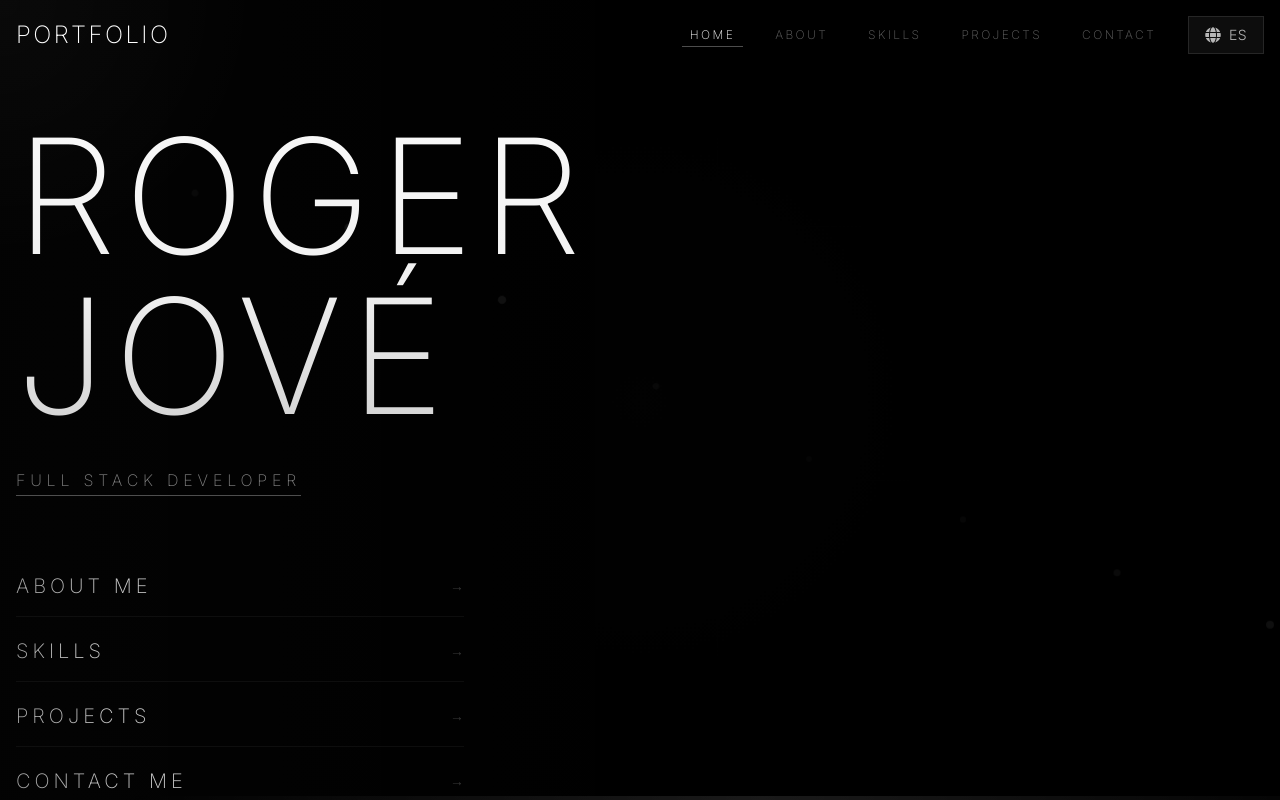
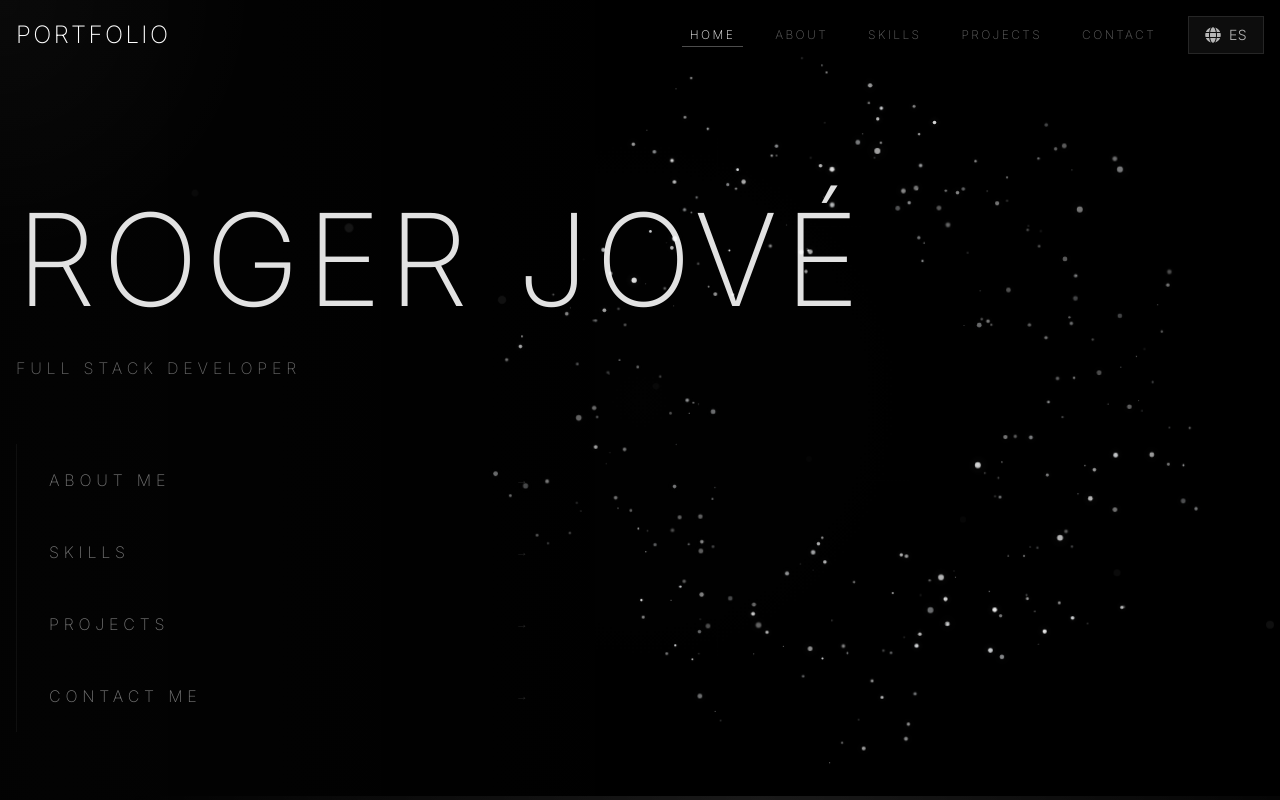
Before and after one commit to rogerjove012005/Portfolio, a Next.js app: page / in a window 1280 px wide. Built offline with nearby package versions, Linux system fonts and the light colour scheme.

Commit message:
fix: white/light colors and hover release animation

```diff
--- a/components/Hero.tsx
+++ b/components/Hero.tsx
@@ -8,6 +8,8 @@ import Link from 'next/link'
 export default function Hero() {
   const { t } = useLanguage()
   const [mousePosition, setMousePosition] = useState({ x: 0, y: 0 })
+  const [isHoveringParticles, setIsHoveringParticles] = useState(false)
+  const [justReleasedHover, setJustReleasedHover] = useState(false)
 
   const navButtons = [
     { label: t.hero.navAbout, href: '/about' },
@@ -35,6 +37,53 @@ export default function Hero() {
     window.addEventListener('mousemove', handleMouseMove)
     return () => window.removeEventListener('mousemove', handleMouseMove)
   }, [])
+
+  // Minimalist particle system - scattered and dispersed circular distribution
+  const particleCount = 300 // 200-400 particles for sparse elegant distribution
+  const baseRadius = 250 // Radius 250-350px
+  const expandedRadius = 350
+  const particleColors = [
+    '#ffffff', // Pure white
+    '#f8f9fa', // Very light gray-white
+    '#e9ecef', // Light gray-white
+    '#dee2e6', // Pale gray
+    '#f0f0f0', // Off-white
+    '#ffffff', // Pure white (more white particles)
+  ]
+
+  // Generate particle properties with high dispersion
+  const generateParticleProps = (index: number) => {
+    // High dispersion factor - random radial offset
+    const angle = (index * 360) / particleCount + (Math.sin(index * 0.7) * 15) // Angle variation
+    const radian = (angle * Math.PI) / 180
+
+    // High radial dispersion - particles spread out significantly
+    const radialOffset = (Math.sin(index * 0.5) * 60) + (Math.cos(index * 0.3) * 40) + (Math.sin(index * 0.9) * 30)
+    const baseRad = baseRadius + radialOffset
+
+    // Random size between 1-5px
+    const size = 1 + (index % 5) * 0.8 + (Math.sin(index * 0.4) * 0.5)
+
+    // Random color selection
+    const colorIndex = index % particleColors.length
+    const color = particleColors[colorIndex]
+
+    // Some particles slightly blurred for depth (randomly)
+    const hasBlur = index % 7 === 0 || index % 11 === 0
+
+    // Varying opacity for depth
+    const opacity = 0.6 + (index % 3) * 0.15
+
+    return {
+      angle,
+      radian,
+      baseRad,
+      size,
+      color,
+      hasBlur,
+      opacity,
+    }
+  }
 
   return (
     <section
@@ -111,11 +160,106 @@ export default function Hero() {
         />
       </div>
 
+      {/* Minimalist Scattered Particle Field - Right side */}
+      <div
+        className="absolute right-8 top-1/2 -translate-y-1/2 pointer-events-auto"
+        onMouseEnter={() => {
+          setIsHoveringParticles(true)
+          setJustReleasedHover(false)
+        }}
+        onMouseLeave={() => {
+          setIsHoveringParticles(false)
+          setJustReleasedHover(true)
+          // Reset the animation flag after animation completes
+          setTimeout(() => setJustReleasedHover(false), 800)
+        }}
+      >
+        <motion.div
+          className="relative w-[800px] h-[800px]"
+          animate={{
+            rotate: isHoveringParticles ? 360 : 0,
+          }}
+          transition={{
+            duration: isHoveringParticles ? 30 : 40,
+            repeat: Infinity,
+            ease: "linear"
+          }}
+        >
+          {[...Array(particleCount)].map((_, i) => {
+            const props = generateParticleProps(i)
+            const currentRadius = isHoveringParticles
+              ? props.baseRad + (expandedRadius - baseRadius)
+              : props.baseRad
+
+            // Animation when hover is released - particles pulse and spread
+            const releaseAnimation = justReleasedHover ? {
+              scale: [1, 1.5 + (i % 3) * 0.2, 1],
+              opacity: [props.opacity, props.opacity * 1.5, props.opacity * 0.3, props.opacity],
+            } : {}
+
+            return (
+              <motion.div
+                key={i}
+                className="absolute rounded-full"
+                style={{
+                  left: '50%',
+                  top: '50%',
+                  width: `${props.size}px`,
+                  height: `${props.size}px`,
+                  background: props.color,
+                  opacity: props.opacity,
+                  filter: props.hasBlur ? 'blur(0.5px)' : 'none',
+                  boxShadow: `0 0 ${props.size * 2}px ${props.color}40`,
+                }}
+                animate={{
+                  x: Math.cos(props.radian) * currentRadius,
+                  y: Math.sin(props.radian) * currentRadius,
+                  opacity: justReleasedHover
+                    ? [props.opacity, props.opacity * 1.5, props.opacity * 0.3, props.opacity]
+                    : [props.opacity * 0.5, props.opacity, props.opacity * 0.5],
+                  scale: justReleasedHover
+                    ? [1, 1.5 + (i % 3) * 0.2, 1]
+                    : [0.9, 1.2, 0.9],
+                }}
+                transition={{
+                  x: {
+                    duration: isHoveringParticles ? 1.2 : (justReleasedHover ? 0.8 : 0),
+                    ease: [0.22, 1, 0.36, 1],
+                    delay: justReleasedHover ? (i % 10) * 0.01 : 0,
+                  },
+                  y: {
+                    duration: isHoveringParticles ? 1.2 : (justReleasedHover ? 0.8 : 0),
+                    ease: [0.22, 1, 0.36, 1],
+                    delay: justReleasedHover ? (i % 10) * 0.01 : 0,
+                  },
+                  opacity: {
+                    duration: justReleasedHover
+                      ? 0.8
+                      : (2 + (i % 5) * 0.3),
+                    repeat: justReleasedHover ? 0 : Infinity,
+                    ease: justReleasedHover ? [0.34, 1.56, 0.64, 1] : "easeInOut",
+                    delay: justReleasedHover ? (i % 10) * 0.01 : (i * 0.02),
+                  },
+                  scale: {
+                    duration: justReleasedHover
+                      ? 0.8
+                      : (2.5 + (i % 4) * 0.4),
+                    repeat: justReleasedHover ? 0 : Infinity,
+                    ease: justReleasedHover ? [0.34, 1.56, 0.64, 1] : "easeInOut",
+                    delay: justReleasedHover ? (i % 10) * 0.01 : (i * 0.015),
+                  },
+                }}
+              />
+            )
+          })}
+        </motion.div>
+      </div>
+
       <div className="container mx-auto max-w-7xl relative z-10 pt-32">
         <div className="flex flex-col justify-center min-h-[calc(100vh-8rem)]">
           {/* Left-aligned content */}
           <div className="max-w-4xl">
-            {/* Main Name - Larger, left-aligned */}
+            {/* Main Name - Larger, single line, brighter */}
             <motion.div
               initial={{ opacity: 0, x: -50 }}
               animate={{ opacity: 1, x: 0 }}
@@ -123,20 +267,30 @@ export default function Hero() {
               className="mb-8"
             >
               <motion.h1
-                className="text-7xl md:text-8xl lg:text-9xl xl:text-[10rem] font-extralight text-transparent bg-clip-text bg-gradient-to-b from-white via-white/95 to-white/70 tracking-[0.05em] leading-[1.1] text-left"
+                className="text-6xl md:text-7xl lg:text-8xl xl:text-9xl font-extralight text-white/90 tracking-[0.05em] leading-[1.1] text-left relative"
                 animate={{
-                  backgroundPosition: ['0% 50%', '100% 50%', '0% 50%'],
+                  opacity: [0.9, 1, 0.9],
+                  filter: [
+                    'drop-shadow(0 0 0px rgba(255,255,255,0))',
+                    'drop-shadow(0 0 25px rgba(255,255,255,0.2))',
+                    'drop-shadow(0 0 0px rgba(255,255,255,0))',
+                  ],
                 }}
                 transition={{
-                  duration: 10,
-                  repeat: Infinity,
-                  ease: "linear"
-                }}
-                style={{
-                  backgroundSize: '200% 200%',
+                  opacity: {
+                    duration: 4,
+                    repeat: Infinity,
+                    ease: "easeInOut"
+                  },
+                  filter: {
+                    duration: 5,
+                    repeat: Infinity,
+                    ease: "easeInOut"
+                  }
                 }}
                 whileHover={{
-                  scale: 1.02,
+                  opacity: 1,
+                  filter: 'drop-shadow(0 0 35px rgba(255,255,255,0.3))',
                   transition: { duration: 0.3 }
                 }}
               >
@@ -144,33 +298,27 @@ export default function Hero() {
               </motion.h1>
             </motion.div>
 
-            {/* Tagline - Left-aligned with interactive animation */}
+            {/* Tagline - Left-aligned without underline */}
             <motion.p
               initial={{ opacity: 0, x: -30 }}
               animate={{ opacity: 1, x: 0 }}
               transition={{ duration: 1.2, delay: 0.4, ease: [0.22, 1, 0.36, 1] }}
-              className="text-sm md:text-base font-extralight text-white/50 tracking-[0.3em] uppercase mb-16 letter-spacing-wider text-left relative inline-block"
+              className="text-sm md:text-base font-extralight text-white/40 tracking-[0.3em] uppercase mb-16 letter-spacing-wider text-left relative inline-block"
               whileHover={{
                 x: 10,
                 transition: { duration: 0.3 }
               }}
             >
               {t.hero.tagline}
-              <motion.span
-                className="absolute -bottom-1 left-0 h-px bg-white/30"
-                initial={{ width: 0 }}
-                animate={{ width: '100%' }}
-                transition={{ duration: 1.5, delay: 0.8, ease: "easeOut" }}
-              />
             </motion.p>
           </div>
 
-          {/* Navigation Buttons - Left-aligned with enhanced animations */}
+          {/* Navigation Buttons - Ultra elegant design */}
           <motion.div
             initial={{ opacity: 0, y: 20 }}
             animate={{ opacity: 1, y: 0 }}
             transition={{ duration: 1.2, delay: 0.6, ease: [0.22, 1, 0.36, 1] }}
-            className="space-y-1 w-full max-w-md"
+            className="space-y-0 w-full max-w-lg"
           >
             {navButtons.map((button, index) => (
               <motion.div
@@ -188,71 +336,68 @@ export default function Hero() {
                   className="group block"
                 >
                   <motion.div
-                    className="relative overflow-hidden border-b border-white/5 hover:border-white/30 transition-all duration-700 py-4"
+                    className="relative overflow-hidden py-6 border-l border-white/5 group-hover:border-white/20 transition-all duration-500"
                     whileHover={{
-                      x: 15,
-                      scale: 1.02,
+                      x: 6,
+                      paddingLeft: '1.5rem',
                     }}
-                    transition={{ type: "spring", stiffness: 300, damping: 25 }}
+                    transition={{ type: "spring", stiffness: 400, damping: 30 }}
                   >
-                    <div className="flex items-center justify-between">
+                    {/* Elegant vertical line that extends on hover */}
+                    <motion.div
+                      className="absolute left-0 top-0 bottom-0 w-px bg-white/30"
+                      initial={{ height: 0, top: '50%' }}
+                      whileHover={{ height: '100%', top: 0 }}
+                      transition={{ duration: 0.5, ease: [0.22, 1, 0.36, 1] }}
+                    />
+
+                    {/* Subtle background glow on hover */}
+                    <motion.div
+                      className="absolute inset-0 bg-white/0 group-hover:bg-white/[0.02] transition-colors duration-500"
+                    />
+
+                    <div className="flex items-center justify-between pl-8 relative z-10">
                       <motion.span
-                        className="text-lg md:text-xl font-extralight text-transparent bg-clip-text bg-gradient-to-r from-white/60 via-white/80 to-white/60 tracking-[0.2em] uppercase group-hover:from-white group-hover:via-white group-hover:to-white transition-all duration-700 relative"
-                        animate={{
-                          backgroundPosition: ['0% 50%', '100% 50%', '0% 50%'],
+                        className="text-sm md:text-base font-extralight text-white/45 tracking-[0.3em] uppercase group-hover:text-white/90 transition-all duration-500"
+                        whileHover={{
+                          x: 6,
+                          letterSpacing: '0.35em',
                         }}
-                        transition={{
-                          duration: 8,
-                          repeat: Infinity,
-                          ease: "linear",
-                          delay: index * 0.2
-                        }}
-                        style={{
-                          backgroundSize: '200% 200%',
-                        }}
-                        whileHover={{
-                          x: 5,
-                        }}
+                        transition={{ duration: 0.3 }}
                       >
                         {button.label}
-                        {/* Animated underline on hover */}
-                        <motion.span
-                          className="absolute bottom-0 left-0 h-px bg-white/50"
-                          initial={{ width: 0 }}
-                          whileHover={{ width: '100%' }}
-                          transition={{ duration: 0.4 }}
-                        />
                       </motion.span>
                       <motion.span
-                        className="text-white/20 group-hover:text-white/80 text-sm font-extralight transition-colors duration-500"
+                        className="text-white/15 group-hover:text-white/50 text-xs font-extralight transition-all duration-500"
                         whileHover={{
-                          x: 12,
-                          scale: 1.2,
+                          x: 6,
+                          opacity: 0.7,
                         }}
-                        transition={{ type: "spring", stiffness: 400, damping: 20 }}
+                        transition={{ type: "spring", stiffness: 500, damping: 25 }}
                       >
                         →
                       </motion.span>
                     </div>
+
+                    {/* Elegant bottom accent line */}
                     <motion.div
-                      className="absolute bottom-0 left-0 h-px bg-gradient-to-r from-white/0 via-white/40 to-white/0"
-                      initial={{ width: 0, x: '-50%' }}
-                      whileHover={{ width: '100%', x: '0%' }}
-                      transition={{ duration: 0.8, ease: [0.22, 1, 0.36, 1] }}
+                      className="absolute bottom-0 left-8 right-0 h-px bg-gradient-to-r from-white/0 via-white/15 to-white/0"
+                      initial={{ width: 0, opacity: 0 }}
+                      whileHover={{ width: 'calc(100% - 2rem)', opacity: 1 }}
+                      transition={{ duration: 0.6, ease: [0.22, 1, 0.36, 1] }}
                     />
-                    {/* Enhanced glow effect on hover */}
+
+                    {/* Subtle shine effect that moves on hover */}
                     <motion.div
-                      className="absolute inset-0 bg-gradient-to-r from-transparent via-white/10 to-transparent"
-                      initial={{ x: '-100%', opacity: 0 }}
-                      whileHover={{ x: '100%', opacity: 1 }}
-                      transition={{ duration: 0.6, ease: "easeInOut" }}
-                    />
-                    {/* Ripple effect */}
-                    <motion.div
-                      className="absolute inset-0 bg-white/5 rounded-full"
-                      initial={{ scale: 0, opacity: 0 }}
-                      whileHover={{ scale: 2, opacity: 0 }}
-                      transition={{ duration: 0.8 }}
+                      className="absolute inset-0 bg-gradient-to-r from-transparent via-white/5 to-transparent opacity-0"
+                      whileHover={{
+                        opacity: 1,
+                        x: ['-100%', '100%'],
+                      }}
+                      transition={{
+                        opacity: { duration: 0.3 },
+                        x: { duration: 0.8, ease: "easeInOut" }
+                      }}
                     />
                   </motion.div>
                 </Link>
```
